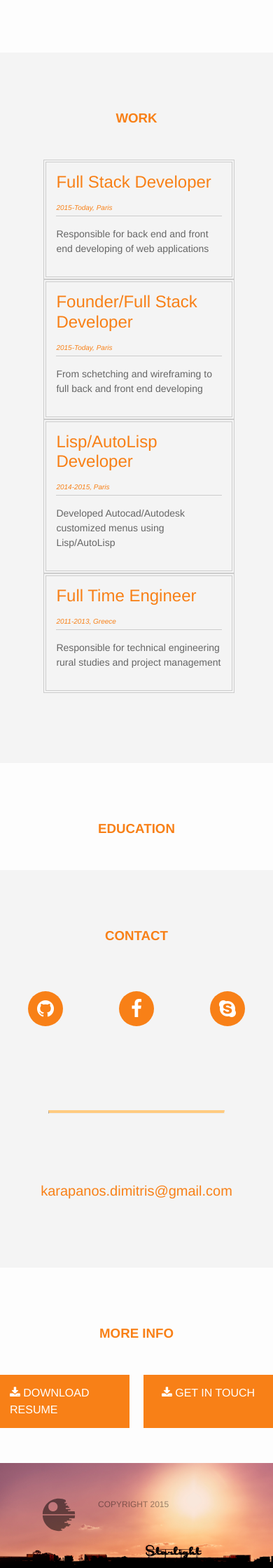
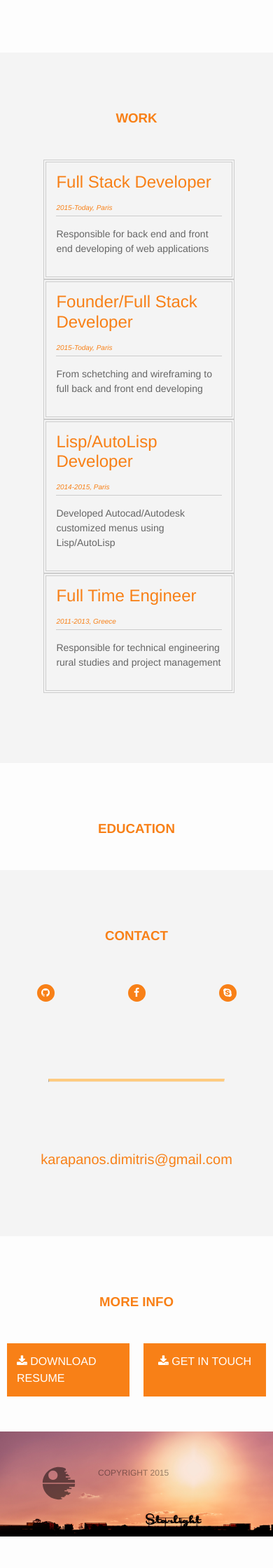
Before and after one commit to gpanos/gpanos.github.io, a Jekyll site: the page built from index.html, in a window 390 px wide. Shown: the part 2060-4300 px from the top of the page at 70% size. Built offline with Jekyll 4.4.1, drawn with Linux system fonts in a browser that asks for light colours; nearby versions of some CDN libraries; after the commit the page ends 4255 px from its top, so only the background shows below that.

Commit message:
Responsive contact section

```diff
--- a/_sass/_layout.scss
+++ b/_sass/_layout.scss
@@ -1025,7 +1025,7 @@ section {
     margin: 0px auto 50px;
     display: flex;
     justify-content: space-around;
-    flex-wrap: wrap;
+    //flex-wrap: wrap;
 
     a {
         display: block;
@@ -1071,6 +1071,18 @@ section {
 }
 
 @media (max-width: 700px) {
+    .social-links {
+        a {
+            margin: 10px;
+            width: 25px;
+            height: 25px;
+            text-align: center;
+            line-height: 25px;
+            border-radius: 50%;
+            font-size: 14px;
+        }
+
+    }
     .big-link {
         font-size: 20px;
     }
@@ -1091,6 +1103,7 @@ section {
          width: 50%;
          padding: 14px;
          text-transform: uppercase;
+         //white-space: nowrap;
 
          &:nth-child(1) {
              margin-right: 10px;
@@ -1173,6 +1186,13 @@ section {
      }
 
  }
+
+ @media (max-width: 450px) {
+    .download, form {
+          margin: 0px 10px 50px 10px;
+    }
+
+ }
 /**
  * Posts
  */
```
Also changed, not shown: 2 other files.
